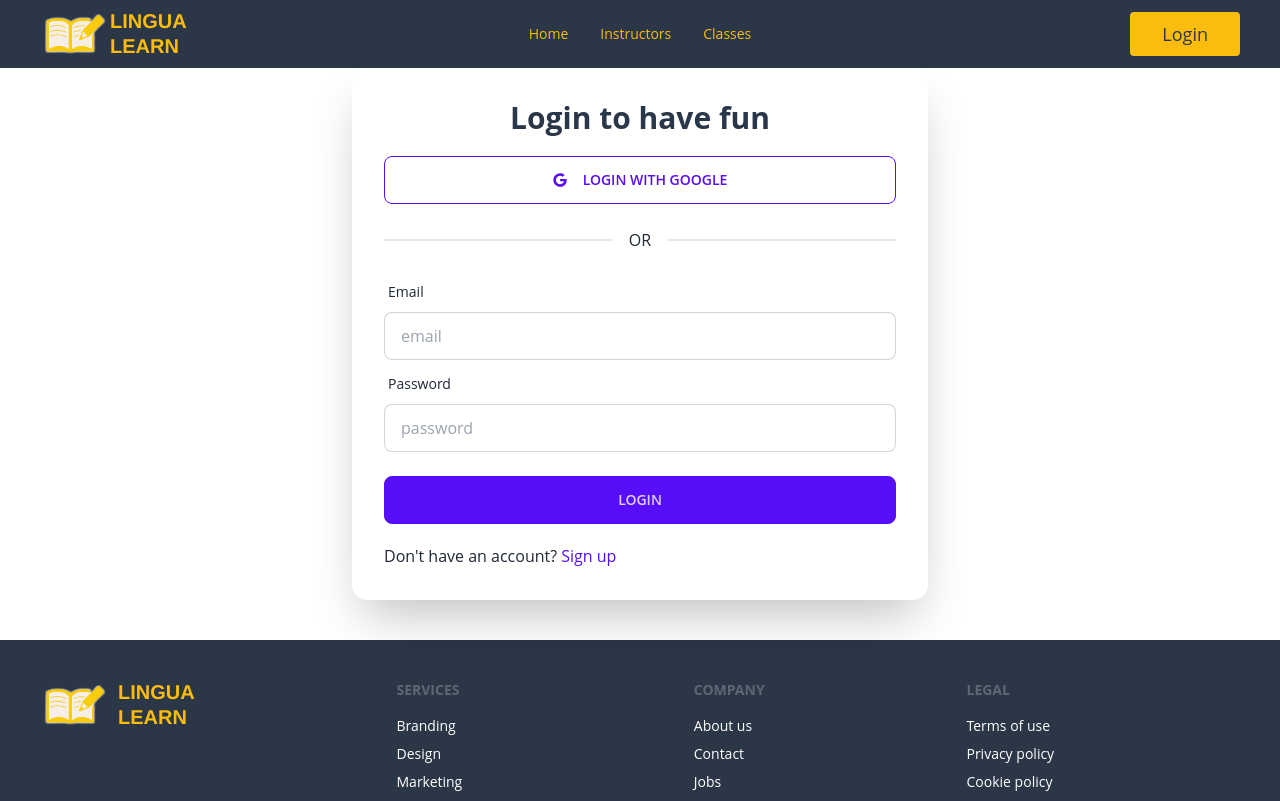
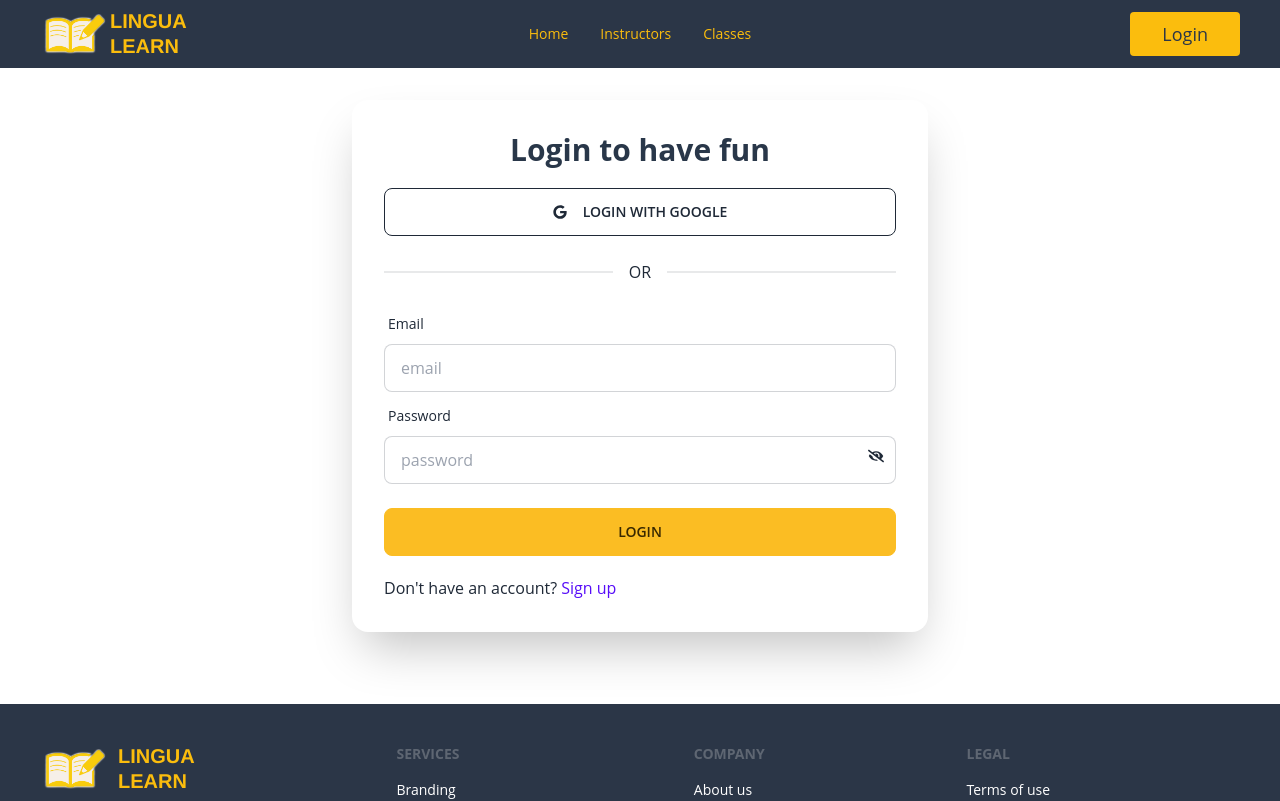
Before and after one commit to Nasim043/lingua-learn-client, a React (Vite) app: page /login in a window 1280 px wide. Shown: the top 801 px of the page. Built offline with nearby package versions, Linux system fonts and the light colour scheme; no server answers.

Commit message:
toggle password done

```diff
--- a/index.html
+++ b/index.html
@@ -2,9 +2,9 @@
 <html lang="en" data-theme="light">
   <head>
     <meta charset="UTF-8" />
-    <link rel="icon" type="image/svg+xml" href="/vite.svg" />
+    <link rel="icon" type="image/svg+xml" href="./src/assets/logo.png">
     <meta name="viewport" content="width=device-width, initial-scale=1.0" />
-    <title>Vite + React</title>
+    <title>Lingua learn</title>
   </head>
   <body>
     <div id="root"></div>
--- a/src/Pages/Auth/Login.jsx
+++ b/src/Pages/Auth/Login.jsx
@@ -1,6 +1,6 @@
 import { useContext, useState } from 'react';
 import { Link, useLocation, useNavigate } from 'react-router-dom';
-import { FaGoogle } from 'react-icons/fa';
+import { FaEye, FaEyeSlash, FaGoogle } from 'react-icons/fa';
 import useTitle from '../../hooks/useTitle';
 import Swal from 'sweetalert2';
 import { AuthContext } from '../../Provider/AuthProvider';
@@ -13,10 +13,14 @@ const Login = () => {
     const [axiosSecure] = useAxiosSecure();
     useTitle('Login')
     const { login, googleLogIn } = useContext(AuthContext);
+    const [showPassword, setShowPassword] = useState(false);
     const { register, handleSubmit, reset } = useForm();
     const [error, setError] = useState('')
     const from = location.state?.from?.pathname || '/'
 
+    const togglePasswordVisibility = () => {
+        setShowPassword(!showPassword);
+    };
 
     // google login
     const handleGoogleLogin = () => {
@@ -88,7 +92,7 @@ const Login = () => {
                 <div className="card-body">
                     <h3 className='text-3xl font-bold text-center mb-3 text-[#293749]'>Login to have fun</h3>
                     <div className="form-control">
-                        <button className="btn btn-outline btn-primary mb-2" onClick={handleGoogleLogin}><FaGoogle className='me-2'></FaGoogle> Login with Google</button>
+                        <button className="btn btn-outline btn-neutral hover:bg-mysecondary mb-2" onClick={handleGoogleLogin}><FaGoogle className='me-2'></FaGoogle> Login with Google</button>
                         {/* <button className="btn btn-outline" onClick={handleGithubLogin}><FaGithub className='me-2'></FaGithub> Login with Github</button> */}
                     </div>
                     <div className="divider my-3">OR</div>
@@ -99,14 +103,20 @@ const Login = () => {
                             </label>
                             <input type="email" {...register("email", { required: true })} placeholder="email" className="input input-bordered" required />
                         </div>
-                        <div className="form-control">
+                        <div className="form-control relative">
                             <label className="label">
                                 <span className="label-text">Password <span className='text-red-500 text-lg mt-1'></span></span>
                             </label>
-                            <input type="password" {...register("password", { required: true })} placeholder="password" className="input input-bordered" required />
+                            <input type={showPassword ? 'text' : 'password'} {...register("password", { required: true })} placeholder="password" className="input input-bordered" required />
+                            <div
+                                className="absolute inset-y-0 right-0 pr-3 pt-9 flex items-center cursor-pointer"
+                                onClick={togglePasswordVisibility}
+                            >
+                                {showPassword ? <FaEye></FaEye> : <FaEyeSlash></FaEyeSlash>}
+                            </div>
                         </div>
                         <div className="form-control mt-6">
-                            <button className="btn btn-primary">Login</button>
+                            <button className="btn btn-warning">Login</button>
                         </div>
                     </form>
                     {error && <span className='text-sm mt-1 error'>{error}</span>}
--- a/src/Pages/Auth/SignUp.jsx
+++ b/src/Pages/Auth/SignUp.jsx
@@ -121,7 +121,7 @@ const SignUp = () => {
                 <div className="card-body">
                     <h3 className='text-3xl font-bold text-center mb-3 text-[#293749]'>Sign up to start learning</h3>
                     <div className="form-control">
-                        <button className="btn btn-outline btn-primary mb-2" onClick={handleGoogleLogin}><FaGoogle className='me-2'></FaGoogle> Login with Google</button>
+                        <button className="btn btn-outline btn-neutral hover:bg-mysecondary mb-2" onClick={handleGoogleLogin}><FaGoogle className='me-2'></FaGoogle> Login with Google</button>
                         {/* <button className="btn btn-outline" onClick={handleGithubLogin}><FaGithub className='me-2'></FaGithub> Login with Github</button> */}
                     </div>
                     <div className="divider my-3">Or sign up with email</div>
@@ -165,7 +165,7 @@ const SignUp = () => {
                         </div>
                         {authError && <span className='text-red-500 text-sm mt-1 error'>{authError}</span>}
                         <div className="form-control mt-6">
-                            <button className="btn btn-primary">Sign Up</button>
+                            <button className="btn btn-warning">Sign Up</button>
                         </div>
                     </form>
                     <p className='mt-3'>Already have an account?  <Link to='/login' className="link link-hover text-primary">Log In</Link></p>
--- a/src/index.css
+++ b/src/index.css
@@ -2,6 +2,9 @@
 @tailwind components;
 @tailwind utilities;
 
+.my-container {
+  @apply px-4 py-4 md:px-16 lg:px-8 lg:py-8 mx-auto sm:max-w-xl md:max-w-full lg:max-w-screen-xl;
+}
 .error::before {
   content: "⚠ ";
   color: #ef4444;
```
